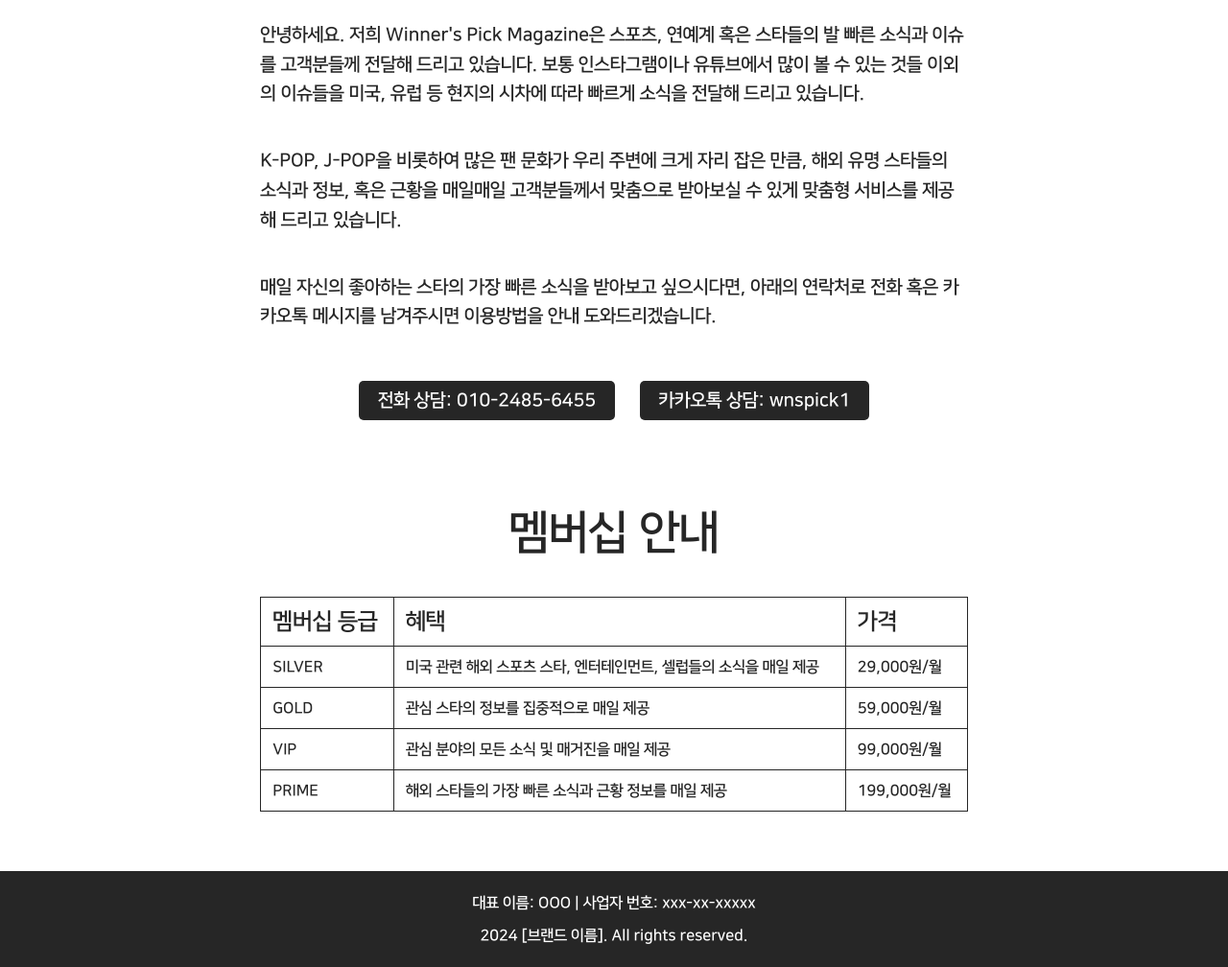
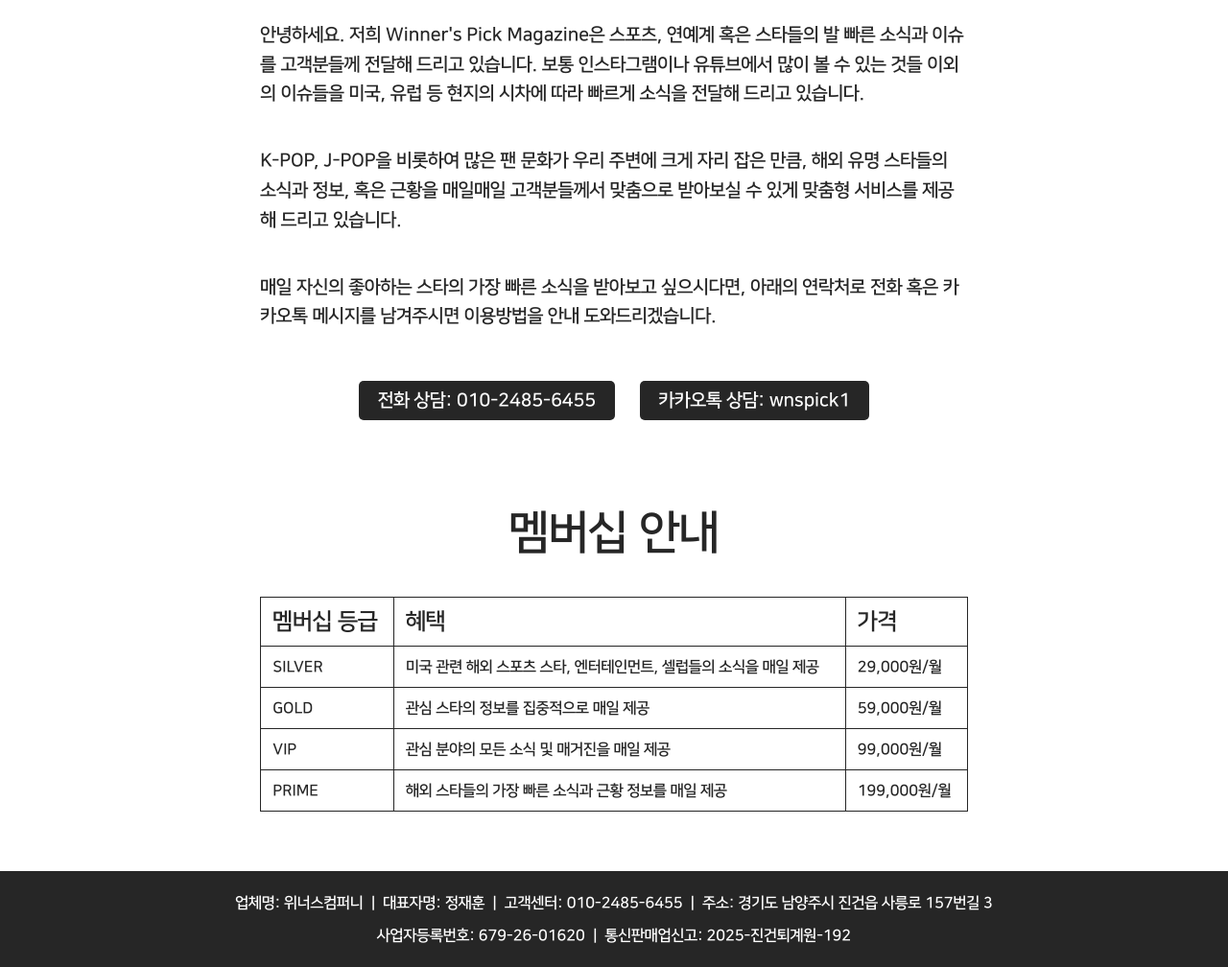
Before and after one commit to yujinnnee/winner, a plain HTML site: page index.html in a window 1280 px wide. Shown: the part 919-1927 px from the top of the page at 96% size. Drawn offline with Linux system fonts and the light colour scheme.

Commit message:
사업자 정보 추가

```diff
--- a/index.html
+++ b/index.html
@@ -126,8 +126,9 @@
   </section> -->
 
   <footer>
-    <p>대표 이름: OOO | 사업자 번호: xxx-xx-xxxxx</p>
-    <p>2024 [브랜드 이름]. All rights reserved.</p>
+    <p>업체명: 위너스컴퍼니&nbsp;&nbsp;|&nbsp;&nbsp;대표자명: 정재훈&nbsp;&nbsp;|&nbsp;&nbsp;고객센터: 010-2485-6455&nbsp;&nbsp;|&nbsp;&nbsp;주소: 경기도 남양주시 진건읍 사릉로 157번길 3</p>
+    <p>사업자등록번호: 679-26-01620&nbsp;&nbsp;|&nbsp;&nbsp;통신판매업신고: 2025-진건퇴계원-192</p>
+    <p></p>
   </footer>
 </body>
 
```
